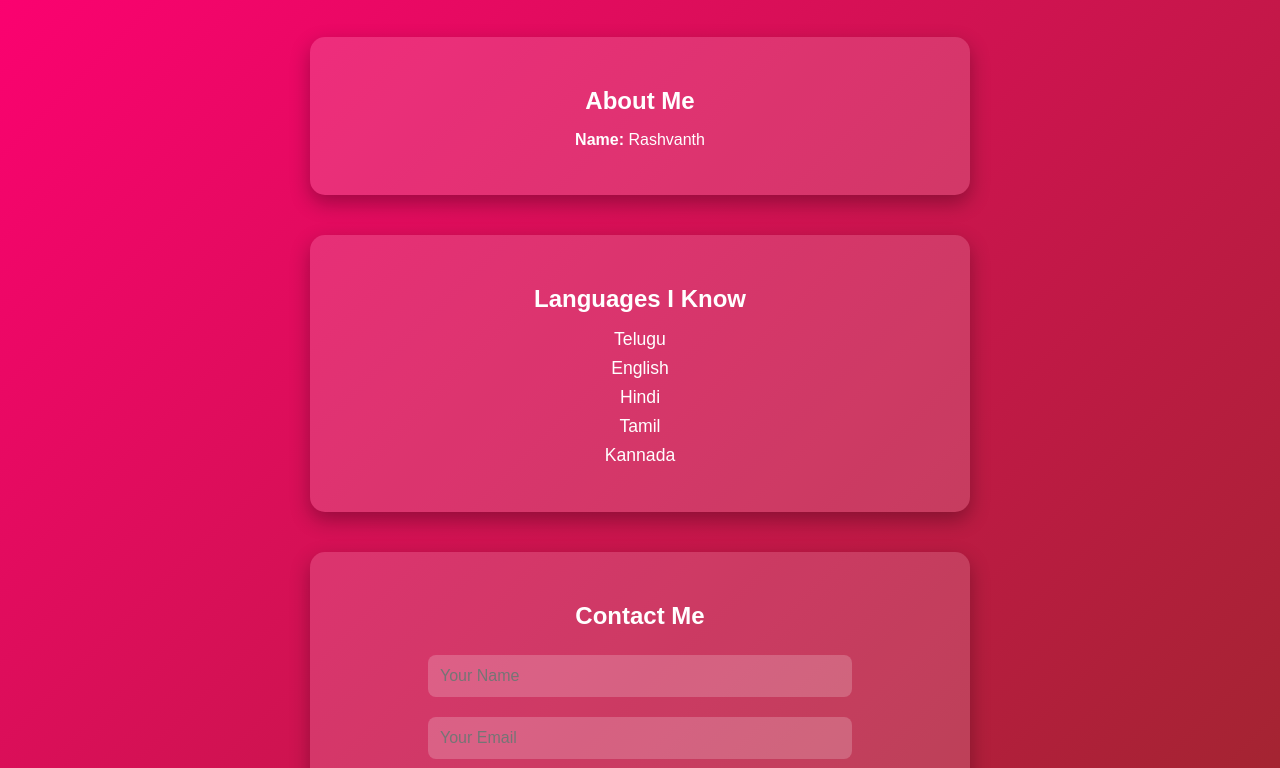
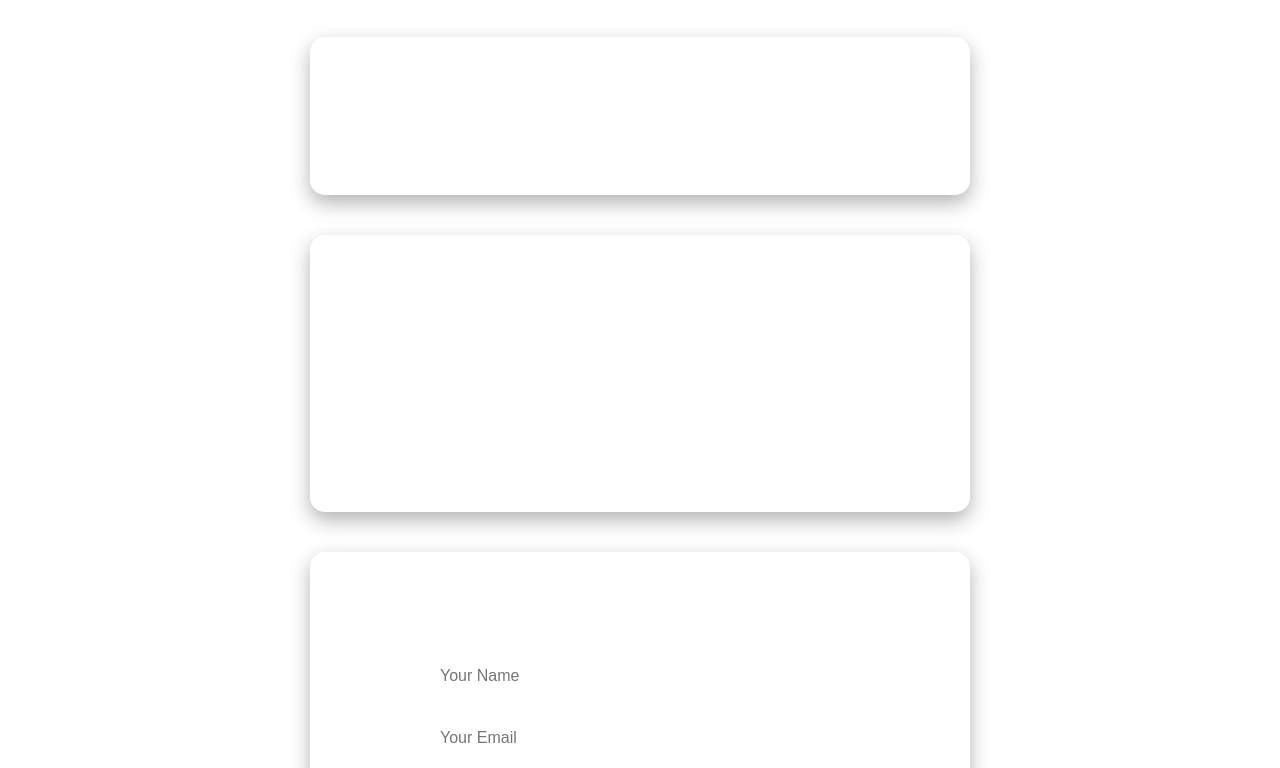
Before and after one commit to rashurashvanth86-crypto/portfolio1, a plain HTML site: page frontend/index.html in a window 1280 px wide. Shown: the part 95-863 px from the top of the page. Drawn offline with Linux system fonts and the light colour scheme.

Commit message:
Update style.css

```diff
--- a/frontend/style.css
+++ b/frontend/style.css
@@ -1,7 +1,7 @@
 /* General body styling */
 body {
   font-family: 'Arial', sans-serif;
-  background: linear-gradient(135deg, #ff0073, #982929);
+  background: red(135deg, #ff0073, #982929);
   color: white;
   text-align: center;
   margin: 0;
```
